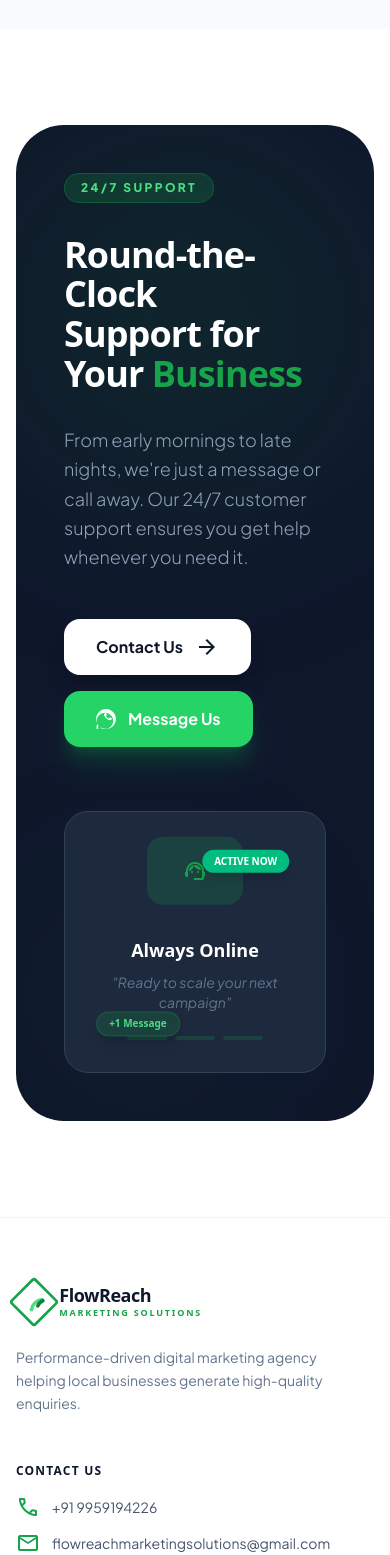
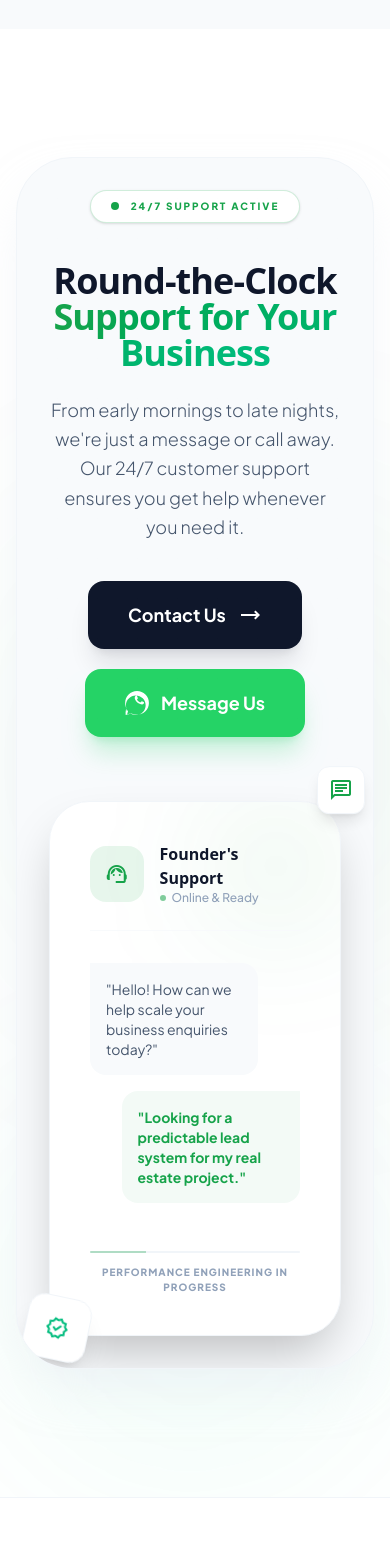
Before and after one commit to varuntejreddy03/flowreach, a React (Vite) app: page / in a window 390 px wide. Shown: the part 4760-6315 px from the top of the page. Built offline with nearby package versions, Linux system fonts and the light colour scheme; a web font is replaced by a local one.

Commit message:
Design: Polished 24/7 Support section with premium UI/UX

```diff
--- a/src/pages/HomePage.jsx
+++ b/src/pages/HomePage.jsx
@@ -237,90 +237,118 @@ const HomePage = () => {
         </div>
       </section>
 
-      {/* 24/7 Support Section */}
-      <section className="py-24 px-4 sm:px-6 lg:px-8">
-        <div className="max-w-7xl mx-auto">
+      {/* Premium 24/7 Support Section */}
+      <section className="py-32 relative overflow-hidden bg-white">
+        {/* Abstract Background Shapes */}
+        <div className="absolute top-1/2 left-0 -translate-y-1/2 w-[500px] h-[500px] bg-primary/5 blur-[120px] rounded-full pointer-events-none"></div>
+        <div className="absolute bottom-0 right-0 w-[400px] h-[400px] bg-emerald-400/5 blur-[100px] rounded-full pointer-events-none"></div>
+
+        <div className="max-w-7xl mx-auto px-4 sm:px-6 lg:px-8 relative z-10">
+          <div className="bg-slate-50 border border-slate-100 rounded-[3.5rem] p-8 md:p-16 lg:p-24 overflow-hidden relative shadow-2xl shadow-slate-200/50">
+            <div className="absolute inset-0 bg-grid-pattern-overlay opacity-20"></div>
+
+            <div className="flex flex-col lg:flex-row items-center gap-16 lg:gap-24">
+              {/* Text Content */}
               <motion.div
-            initial={{ opacity: 0, y: 40 }}
-            whileInView={{ opacity: 1, y: 0 }}
+                initial={{ opacity: 0, x: -30 }}
+                whileInView={{ opacity: 1, x: 0 }}
                 viewport={{ once: true }}
-            className="relative rounded-[3rem] bg-slate-900 overflow-hidden p-12 md:p-20 flex flex-col md:flex-row items-center gap-16"
+                className="flex-[1.2] space-y-10 text-center lg:text-left"
               >
-            {/* Background Decorations */}
-            <div className="absolute top-0 right-0 w-96 h-96 bg-primary/10 blur-[100px] rounded-full pointer-events-none"></div>
-            <div className="absolute bottom-0 left-0 w-64 h-64 bg-primary/5 blur-[80px] rounded-full pointer-events-none"></div>
+                <div className="inline-flex items-center gap-3 px-5 py-2 rounded-full bg-white border border-primary/20 shadow-sm">
+                  <span className="flex h-2 w-2 relative">
+                    <span className="animate-ping absolute inline-flex h-full w-full rounded-full bg-primary opacity-75"></span>
+                    <span className="relative inline-flex rounded-full h-2 w-2 bg-primary"></span>
+                  </span>
+                  <span className="text-primary font-black uppercase tracking-[0.2em] text-[10px]">24/7 Support Active</span>
+                </div>
 
-            <div className="flex-1 space-y-8 relative z-10">
-              <div className="inline-flex items-center gap-2 px-4 py-1.5 rounded-full bg-primary/20 border border-primary/30 text-primary-light text-xs font-black uppercase tracking-[0.2em]">
-                24/7 Support
-              </div>
-              <h2 className="text-4xl md:text-5xl lg:text-6xl font-black text-white leading-[1.1] tracking-tight">
+                <div className="space-y-6">
+                  <h2 className="text-4xl md:text-6xl lg:text-7xl font-black text-slate-900 leading-[1] tracking-tight font-display">
                     Round-the-Clock <br />
-                Support for Your <span className="text-primary">Business</span>
+                    <span className="text-transparent bg-clip-text bg-gradient-to-r from-primary to-emerald-500">Support for Your Business</span>
                   </h2>
-              <p className="text-slate-400 text-lg md:text-xl font-light leading-relaxed max-w-xl">
+                  <p className="text-slate-600 text-lg md:text-xl font-light leading-relaxed max-w-2xl mx-auto lg:mx-0 font-body">
                     From early mornings to late nights, we're just a message or call away. Our 24/7 customer support ensures you get help whenever you need it.
                   </p>
+                </div>
 
-              <div className="flex flex-wrap gap-4 pt-4">
+                <div className="flex flex-wrap justify-center lg:justify-start gap-5">
                   <button
                     onClick={() => navigate('/contact')}
-                  className="group flex items-center gap-3 bg-white text-slate-900 px-8 py-4 rounded-2xl font-bold hover:bg-primary hover:text-white transition-all shadow-xl"
+                    className="px-10 py-5 bg-slate-900 text-white rounded-2xl font-bold text-lg hover:bg-primary transition-all shadow-xl shadow-slate-900/10 flex items-center gap-3 group"
                   >
                     Contact Us
-                  <span className="material-symbols-outlined group-hover:translate-x-1 transition-transform">arrow_forward</span>
+                    <span className="material-symbols-outlined group-hover:translate-x-1 transition-transform">trending_flat</span>
                   </button>
                   <a
                     href="https://wa.me/919959194226"
                     target="_blank"
                     rel="noopener noreferrer"
-                  className="flex items-center gap-3 bg-[#25D366] text-white px-8 py-4 rounded-2xl font-bold hover:scale-105 transition-all shadow-xl shadow-green-500/20"
+                    className="px-10 py-5 bg-[#25D366] text-white rounded-2xl font-bold text-lg hover:bg-[#20bd5a] hover:scale-105 transition-all shadow-xl shadow-green-500/20 flex items-center gap-3"
                   >
-                  <svg className="w-5 h-5 fill-current" viewBox="0 0 24 24" width="20" height="20"><path d="M.057 24l1.687-6.163c-1.041-1.804-1.588-3.849-1.588-5.946 0-6.556 5.332-11.888 11.888-11.888 3.176 0 6.161 1.237 8.404 3.48s3.481 5.229 3.481 8.404c0 3.176-1.237 6.161-3.48 8.404-2.244 2.244-5.229 3.481-8.404 3.481-1.936 0-3.834-.473-5.534-1.371l-5.854 1.5l.473-6.195zm5.534-1.428l.325.192c1.455.859 3.132 1.313 4.881 1.313 5.432 0 9.849-4.417 9.849-9.849 0-2.63-1.025-5.101-2.887-6.963s-4.333-2.887-6.962-2.887c-5.433 0-9.85 4.417-9.85 9.85 0 2.052.64 4.045 1.849 5.717l.217.301-.849 3.102 3.277-.839zm12.915-11.53c-.229-.115-1.352-.667-1.562-.743-.21-.076-.363-.115-.516.115-.152.23-.591.743-.725.897-.133.152-.267.171-.497.057-.23-.115-.968-.357-1.844-1.138-.682-.609-1.142-1.36-1.275-1.591-.134-.23-.014-.354.101-.469l.41-.479c.115-.133.152-.229.229-.382.076-.153.038-.287-.019-.401-.057-.115-.516-1.243-.706-1.701-.184-.445-.372-.384-.516-.391l-.441-.008c-.152 0-.401.057-.611.287-.21.23-.801.783-.801 1.911s.821 2.217.935 2.37c.115.153 1.615 2.466 3.914 3.457.547.236.974.377 1.307.483.55.174 1.051.15 1.446.091.44-.066 1.352-.553 1.543-1.087.191-.535.191-.993.134-1.087-.057-.115-.21-.171-.44-.286z" /></svg>
+                    <svg className="w-6 h-6 fill-current" viewBox="0 0 24 24"><path d="M.057 24l1.687-6.163c-1.041-1.804-1.588-3.849-1.588-5.946 0-6.556 5.332-11.888 11.888-11.888 3.176 0 6.161 1.237 8.404 3.48s3.481 5.229 3.481 8.404c0 3.176-1.237 6.161-3.48 8.404-2.244 2.244-5.229 3.481-8.404 3.481-1.936 0-3.834-.473-5.534-1.371l-5.854 1.5l.473-6.195zm5.534-1.428l.325.192c1.455.859 3.132 1.313 4.881 1.313 5.432 0 9.849-4.417 9.849-9.849 0-2.63-1.025-5.101-2.887-6.963s-4.333-2.887-6.962-2.887c-5.433 0-9.85 4.417-9.85 9.85 0 2.052.64 4.045 1.849 5.717l.217.301-.849 3.102 3.277-.839zm12.915-11.53c-.229-.115-1.352-.667-1.562-.743-.21-.076-.363-.115-.516.115-.152.23-.591.743-.725.897-.133.152-.267.171-.497.057-.23-.115-.968-.357-1.844-1.138-.682-.609-1.142-1.36-1.275-1.591-.134-.23-.014-.354.101-.469l.41-.479c.115-.133.152-.229.229-.382.076-.153.038-.287-.019-.401-.057-.115-.516-1.243-.706-1.701-.184-.445-.372-.384-.516-.391l-.441-.008c-.152 0-.401.057-.611.287-.21.23-.801.783-.801 1.911s.821 2.217.935 2.37c.115.153 1.615 2.466 3.914 3.457.547.236.974.377 1.307.483.55.174 1.051.15 1.446.091.44-.066 1.352-.553 1.543-1.087.191-.535.191-.993.134-1.087-.057-.115-.21-.171-.44-.286z" /></svg>
                     Message Us
                   </a>
                 </div>
+              </motion.div>
+
+              {/* Visual Mockup */}
+              <motion.div
+                initial={{ opacity: 0, scale: 0.9 }}
+                whileInView={{ opacity: 1, scale: 1 }}
+                viewport={{ once: true }}
+                className="flex-1 w-full relative"
+              >
+                <div className="relative bg-white rounded-[2.5rem] border border-slate-100 shadow-2xl p-10 overflow-hidden group">
+                  <div className="absolute top-0 right-0 w-32 h-32 bg-primary/10 blur-3xl rounded-full"></div>
+
+                  <div className="space-y-8 relative z-10">
+                    <div className="flex items-center gap-4 border-b border-slate-50 pb-6">
+                      <div className="w-14 h-14 rounded-2xl bg-primary/10 flex items-center justify-center text-primary group-hover:scale-110 transition-transform">
+                        <span className="material-symbols-outlined text-3xl font-bold">support_agent</span>
+                      </div>
+                      <div>
+                        <h4 className="font-black text-slate-900 font-display">Founder's Support</h4>
+                        <p className="text-xs text-slate-400 font-medium flex items-center gap-1.5">
+                          <span className="w-1.5 h-1.5 rounded-full bg-primary animate-pulse"></span>
+                          Online & Ready
+                        </p>
+                      </div>
                     </div>
 
-            <div className="flex-1 relative w-full flex justify-center items-center">
-              <div className="relative w-full max-w-sm aspect-square bg-slate-800 rounded-3xl border border-slate-700 shadow-3xl overflow-hidden group">
-                <div className="absolute inset-0 bg-grid-pattern-overlay opacity-10"></div>
-                <div className="absolute inset-0 flex flex-col items-center justify-center gap-6 p-8">
-                  <motion.div
-                    animate={{ y: [0, -10, 0] }}
-                    transition={{ duration: 3, repeat: Infinity }}
-                    className="w-24 h-24 rounded-2xl bg-primary/20 flex items-center justify-center text-primary"
-                  >
-                    <span className="material-symbols-outlined text-5xl">support_agent</span>
-                  </motion.div>
-                  <div className="text-center space-y-2">
-                    <p className="text-white font-bold text-lg font-display">Always Online</p>
-                    <p className="text-slate-500 text-sm italic font-body">"Ready to scale your next campaign"</p>
+                    <div className="space-y-4">
+                      <div className="bg-slate-50 p-4 rounded-2xl rounded-tl-none max-w-[80%]">
+                        <p className="text-sm text-slate-600 font-body">"Hello! How can we help scale your business enquiries today?"</p>
                       </div>
-                  <div className="flex gap-2">
-                    {[1, 2, 3].map(i => (
-                      <div key={i} className="w-10 h-1 rounded-full bg-primary/20"></div>
-                    ))}
+                      <div className="bg-primary/5 p-4 rounded-2xl rounded-tr-none max-w-[85%] ml-auto">
+                        <p className="text-sm text-primary font-bold font-body">"Looking for a predictable lead system for my real estate project."</p>
                       </div>
                     </div>
-                {/* Floating Badges */}
+
+                    <div className="pt-4">
+                      <div className="h-[2px] w-full bg-slate-100 rounded-full relative overflow-hidden">
                         <motion.div
-                  animate={{ x: [0, 10, 0], y: [0, -5, 0] }}
-                  transition={{ duration: 4, repeat: Infinity }}
-                  className="absolute top-10 right-10 bg-emerald-500 text-white text-[10px] font-bold px-3 py-1 rounded-full shadow-lg font-display"
-                >
-                  ACTIVE NOW
-                </motion.div>
-                <motion.div
-                  animate={{ x: [0, -10, 0], y: [0, 5, 0] }}
-                  transition={{ duration: 5, repeat: Infinity }}
-                  className="absolute bottom-10 left-10 bg-primary/20 border border-primary/30 text-primary-light text-[10px] font-bold px-3 py-1 rounded-full shadow-lg font-display"
-                >
-                  +1 Message
+                          animate={{ x: ["-100%", "100%"] }}
+                          transition={{ duration: 2, repeat: Infinity, ease: "linear" }}
+                          className="absolute inset-0 bg-primary/30 w-1/3"
+                        ></motion.div>
+                      </div>
+                      <p className="text-[10px] text-slate-400 mt-3 text-center uppercase tracking-widest font-black">Performance Engineering in Progress</p>
+                    </div>
+                  </div>
+                </div>
+
+                {/* Decorative Elements */}
+                <div className="absolute -top-6 -right-6 w-12 h-12 bg-white rounded-xl shadow-lg border border-slate-100 flex items-center justify-center text-primary animate-bounce">
+                  <span className="material-symbols-outlined font-bold">chat</span>
+                </div>
+                <div className="absolute -bottom-6 -left-6 w-16 h-16 bg-white rounded-2xl shadow-xl border border-slate-100 flex items-center justify-center text-emerald-500 rotate-12">
+                  <span className="material-symbols-outlined font-bold text-3xl">verified</span>
+                </div>
               </motion.div>
             </div>
           </div>
-          </motion.div>
         </div>
       </section>
     </div>
```
Lines whose indentation alone changed are shown as unchanged.
